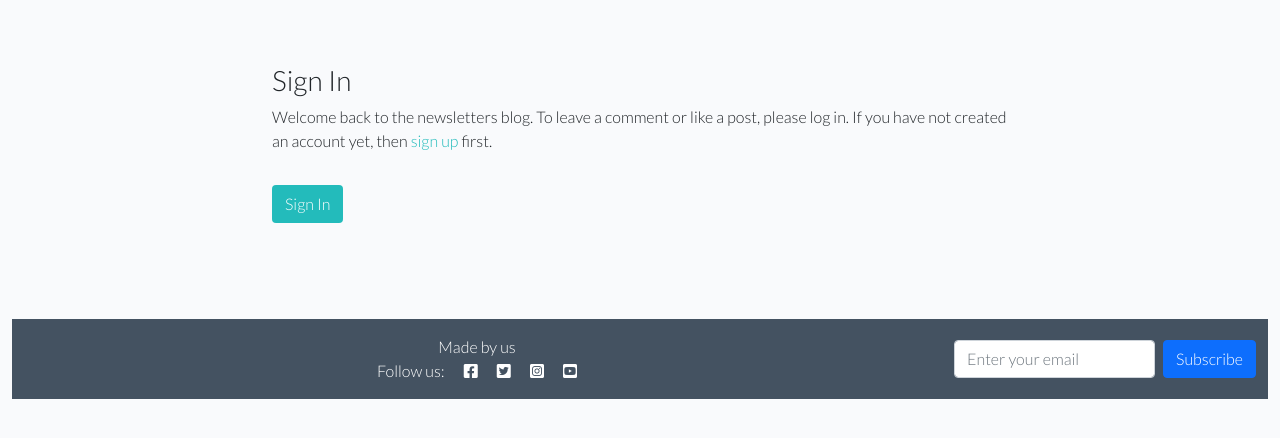
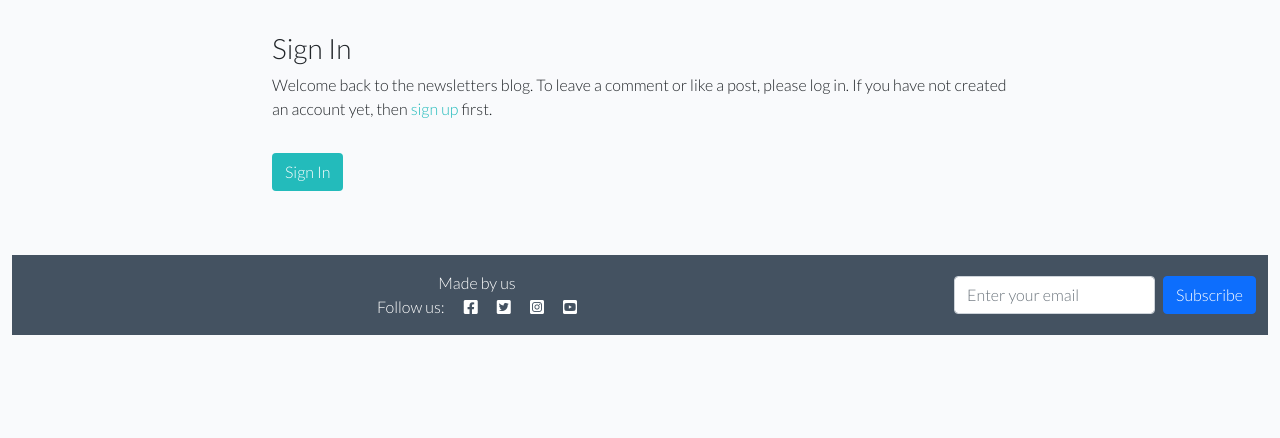
Before and after one commit to Friday79/my_site, a Django app: template templates/account/login.html in a window 1280 px wide. Shown: the part 60-498 px from the top of the page. Run offline with Django 3.2, Linux system fonts and the light colour scheme; the template is opened without the code that fills it, so the values that code supplies are empty; some libraries are stand-ins or nearby versions.

Commit message:
margin sdded to login page

```diff
--- a/templates/account/login.html
+++ b/templates/account/login.html
@@ -7,7 +7,7 @@
 
 {% block content %}
 
-<div class="container my-5">
+<div class="container my-3">
   <div class="row">
     <div class="col-md-8 mt-3 offset-md-2">
       <h3>{% trans "Sign In" %}</h3>
```
